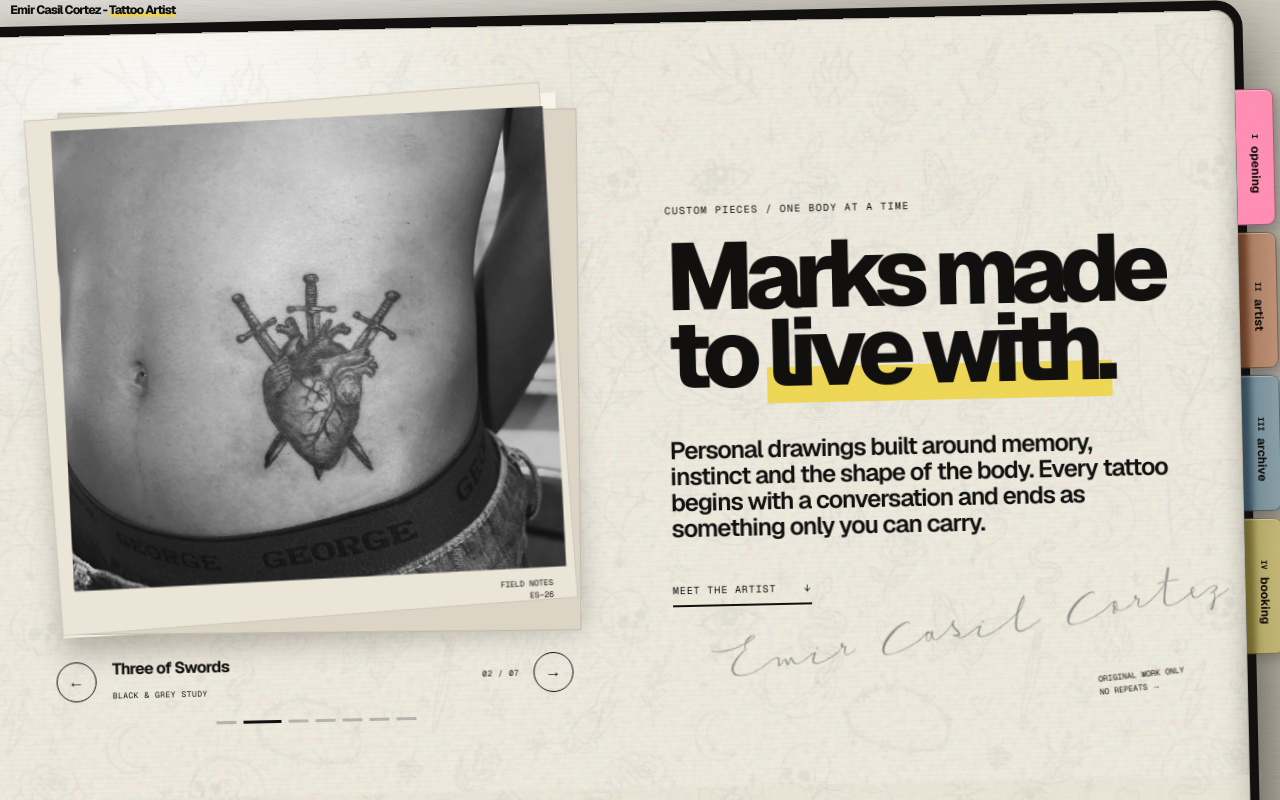
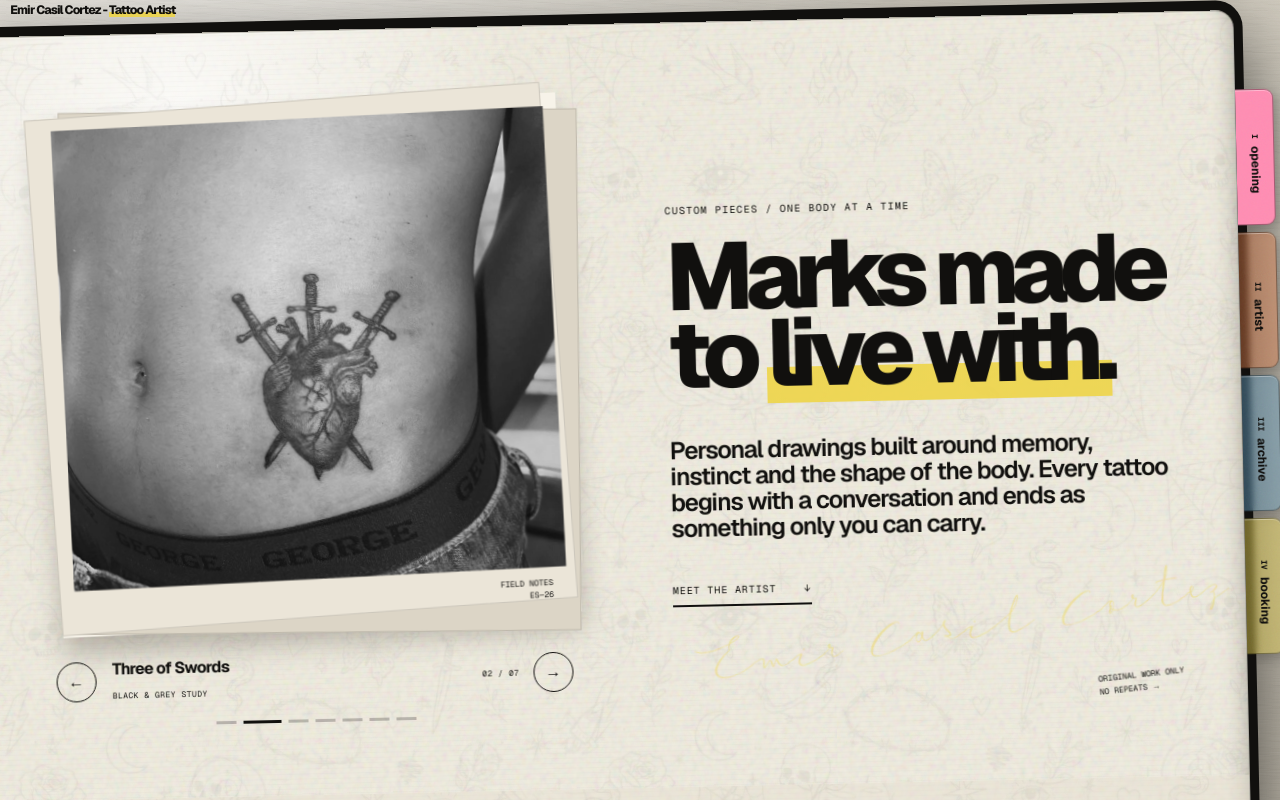
Before and after one commit to jaaseiadev/tattoo-site-ni-emir, a Next.js app: page / in a window 1280 px wide. Built offline with nearby package versions, Linux system fonts and the light colour scheme.

Commit message:
Recolor cursive marks in brand yellow

```diff
--- a/app/globals.css
+++ b/app/globals.css
@@ -256,7 +256,7 @@ img { display: block; width: 100%; }
 .text-link span { transition: transform .2s; }
 .text-link:hover span { transform: translateY(4px); }
 
-.calligraphy { position: absolute; z-index: 4; width: clamp(320px,42vw,720px); height: auto; margin: 0; opacity: .42; mix-blend-mode: multiply; pointer-events: none; }
+.calligraphy { position: absolute; z-index: 4; display: block; width: clamp(320px,42vw,720px); aspect-ratio: 678/65; margin: 0; background-color: var(--yellow); -webkit-mask: url("/name-cursive.png") center/contain no-repeat; mask: url("/name-cursive.png") center/contain no-repeat; opacity: .42; mix-blend-mode: multiply; pointer-events: none; }
 .calligraphy--opening { right: -7%; bottom: -12%; transform: rotate(-8deg); }
 .pencil-note { position: absolute; right: 2%; bottom: -24%; margin: 0; font-family: var(--font-geist-mono),monospace; font-size: 8px; line-height: 1.6; text-transform: uppercase; transform: rotate(-5deg); }
 
@@ -315,7 +315,7 @@ img { display: block; width: 100%; }
 .booking > p:not(.eyebrow):not(.calligraphy) { max-width: 420px; margin: 35px 0 0; color: rgba(240,236,223,.62); font-size: 13px; }
 .booking-button { display: inline-flex; gap: 46px; margin-top: 42px; padding: 18px 22px; border: 1px solid var(--paper); font-family: var(--font-geist-mono),monospace; font-size: 10px; text-transform: uppercase; letter-spacing: .09em; transition: background .2s,color .2s; }
 .booking-button:hover,.booking-button:focus-visible { background: var(--yellow); color: var(--ink); outline: none; }
-.calligraphy--booking { right: -2%; bottom: 8%; filter: invert(1); opacity: .24; mix-blend-mode: screen; transform: rotate(-7deg); }
+.calligraphy--booking { right: -2%; bottom: 8%; opacity: .32; mix-blend-mode: normal; transform: rotate(-7deg); }
 
 .footer { position: relative; isolation: isolate; min-height: 230px; display: grid; grid-template-columns: 1fr auto; align-content: center; gap: 45px; overflow: hidden; padding: 50px clamp(24px,4vw,74px); font-size: 12px; }
 .footer::before { background-position: center 38%; opacity: .034; }
--- a/app/page.tsx
+++ b/app/page.tsx
@@ -156,7 +156,7 @@ export default function Home() {
               Every tattoo begins with a conversation and ends as something only you can carry.
             </p>
             <a className="text-link" href="#artist">Meet the artist <span>↓</span></a>
-            <img className="calligraphy calligraphy--opening" src="/name-cursive.png" alt="" aria-hidden="true" />
+            <span className="calligraphy calligraphy--opening" aria-hidden="true" />
             <p className="pencil-note">original work only<br />no repeats →</p>
           </div>
         </section>
@@ -196,7 +196,7 @@ export default function Home() {
               <div><dt>Working in</dt><dd>Black & grey · Fine line · Lettering</dd></div>
               <div><dt>Studio</dt><dd>Private · By appointment</dd></div>
             </dl>
-            <img className="calligraphy calligraphy--artist" src="/name-cursive.png" alt="" aria-hidden="true" />
+            <span className="calligraphy calligraphy--artist" aria-hidden="true" />
           </div>
         </section>
 
@@ -216,7 +216,7 @@ export default function Home() {
                 <div className="archive-caption"><h3>{title}</h3><p>{detail}</p></div>
               </article>
             ))}
-            <img className="calligraphy calligraphy--archive" src="/name-cursive.png" alt="" aria-hidden="true" />
+            <span className="calligraphy calligraphy--archive" aria-hidden="true" />
           </div>
         </section>
 
@@ -225,7 +225,7 @@ export default function Home() {
           <h2>Bring me your<br /><span>strange idea.</span></h2>
           <p>Include the concept, placement, approximate size and preferred dates.</p>
           <a className="booking-button" href="mailto:hello@emirsoria.studio?subject=Tattoo%20project%20inquiry">Start a project <span>↗</span></a>
-          <img className="calligraphy calligraphy--booking" src="/name-cursive.png" alt="" aria-hidden="true" />
+          <span className="calligraphy calligraphy--booking" aria-hidden="true" />
         </section>
 
         <footer className="footer">
```
